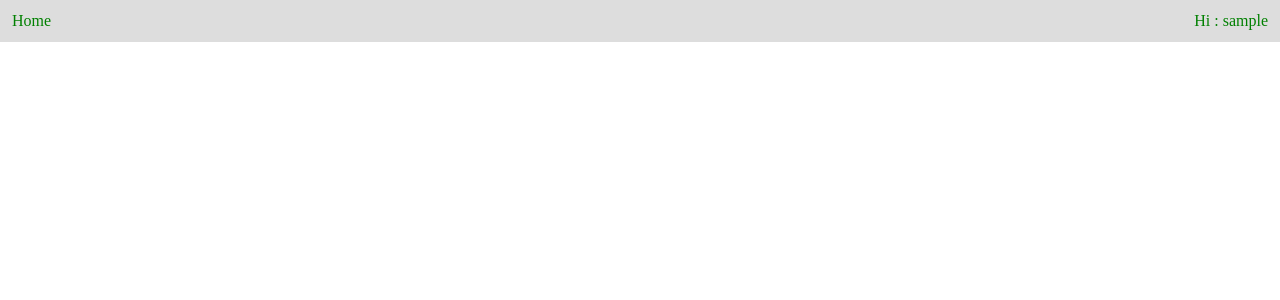
After one commit to raselsay/php-learn, a PHP site: page /home.php in a window 1280 px wide. The commit adds this page. Shown: the top 300 px of the page. Run offline with PHP 8.4, Linux system fonts and the light colour scheme; the visitor is signed in with stand-in values (Sample User, id 1).

Commit message:
Login user and home page set

```diff
--- /dev/null
+++ b/home.php
@@ -0,0 +1,27 @@
+<?php
+session_start();
+if (! $_SESSION['username']) {
+	header('Location:form.php');
+}
+?>
+
+<!DOCTYPE html>
+<html lang="en">
+<head>
+	<meta charset="UTF-8">
+	<title>Home Page</title>
+	<link rel="stylesheet" href="styel.css">
+</head>
+<body>
+
+<div class="flex">
+	<div class="nav">
+	   <a href="index.php" class="link">Home</a>
+	</div>
+	<div class="nav">
+	   <a href="#" class="link">Hi : <?php echo $_SESSION['username']?></a>
+	</div>
+</div>
+
+</body>
+</html>
--- a/index.php
+++ b/index.php
@@ -1,4 +1,5 @@
 <?php
+session_start();
 $a = "In this chapter we will look at some commonly used functions to manipulate strings.";
 // print(str_word_count($a));
 // print(strrev($a));
@@ -18,3 +19,6 @@ if (strlen($a) > 100 ) {
 } else {
 	print('it\'s ok !');
 }
+?>
+
+<h3>Hi : <?php echo $_SESSION['username']?></h3>
--- /dev/null
+++ b/styel.css
@@ -0,0 +1,21 @@
+*{
+	margin: 0;
+	padding: 0;
+}
+a,a:hover{
+	text-decoration: none;
+	display: inline-block;
+	color: #444;
+}
+.flex {
+    display: flex;
+    align-items: center;
+    justify-content: space-between;
+    padding: 10px;
+    background: #ddd;
+}
+
+a.link {
+    padding: 2px;
+    color: green;
+}
```
Also changed, not shown: form.php (added, +47 -0 lines), test.php (+21 -13 lines).
